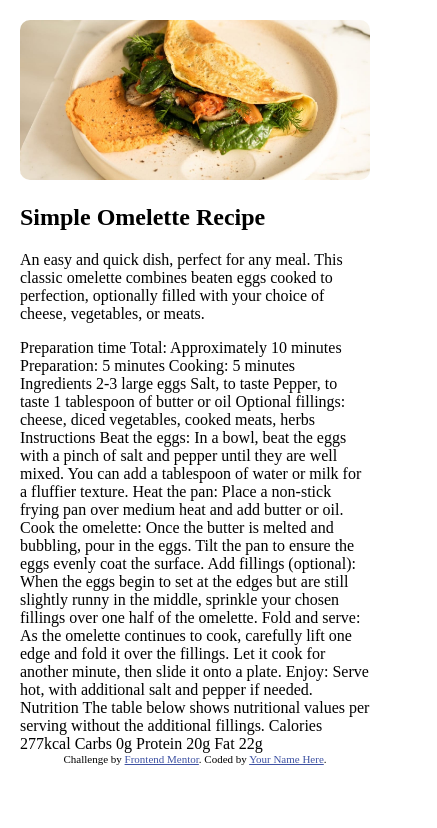
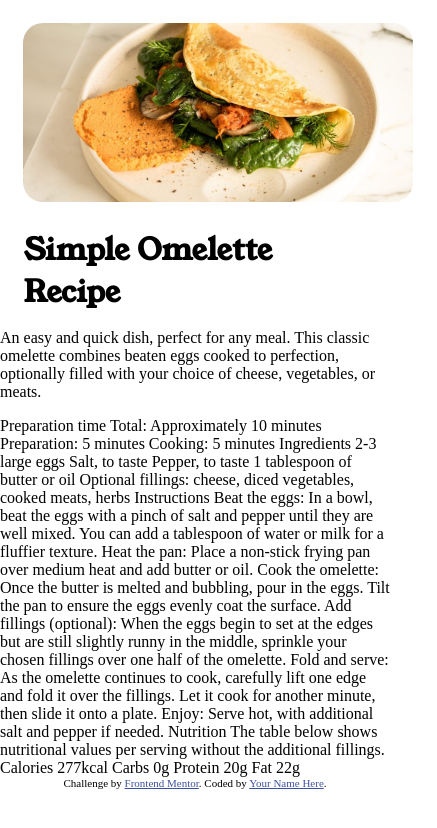
Before and after one commit to Roannej/recipe-page, a plain HTML site: page index.html in a window 390 px wide. Shown: the whole page, 437 px wide, since content can reach past the window. Drawn offline with Linux system fonts and the light colour scheme.

Commit message:
mobile hero & h1 done

```diff
--- a/style.css
+++ b/style.css
@@ -1,5 +1,6 @@
 body {
-    margin: 20px;
+    margin: 0;
+    padding: 0;
     max-width: 100vw;
 }
 
@@ -10,6 +11,20 @@ body {
 
 .hero img {
     width: 100%;
-    height: auto;
-    border-radius: 10px;
+    max-height: auto;
+    border-radius: 20px;
+    margin: 6%;
 }
+
+.intro h1 {
+    margin: 0 6%;
+    font-family: YoungSerif-Regular;
+    font-size: 30px;
+}
+
+@media screen and (max-width: 375px) {
+    .hero img {
+        border-radius: 0;
+        margin: 0 0 2% 0;
+    }
+}
```
